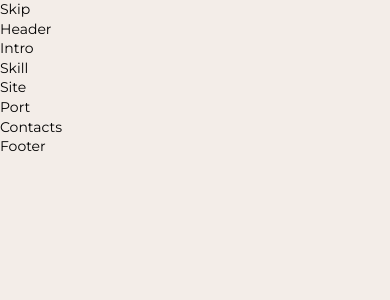
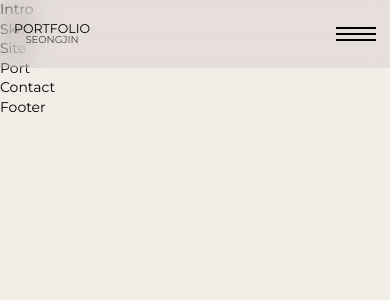
Before and after one commit to icarusw-code/PORTFOLIO, a React (Create React App) app: page / in a window 390 px wide. Shown: the top 300 px of the page. Built offline with nearby package versions, Linux system fonts and the light colour scheme; a small style sheet from the web is missing; a web font is replaced by a local one.

Commit message:
make header

```diff
--- a/src/assets/scss/section/_header.scss
+++ b/src/assets/scss/section/_header.scss
@@ -0,0 +1,127 @@
+#header {
+  @include position-fixed;
+  z-index: 10000;
+}
+.header__inner {
+  @include flex-between;
+  background-color: rgba(116, 99, 99, 0.1);
+  backdrop-filter: blur(15px);
+  padding: 1rem;
+
+  .header__logo {
+    font-size: 0.9rem;
+    text-align: center;
+    text-transform: uppercase;
+    line-height: 1;
+
+    em {
+      font-size: 10px;
+      display: block;
+      color: var(--black200);
+    }
+  }
+  .header__nav {
+    @media (max-width: 800px) {
+      display: none;
+
+      &.show {
+        display: block;
+
+        ul {
+          display: block;
+          position: absolute;
+          right: 0;
+          top: 68px;
+          background-color: rgba(116, 99, 99, 0.1);
+          backdrop-filter: blur(15px);
+          z-index: 10000;
+          min-width: 150px;
+          padding: 20px 0;
+
+          li {
+            display: block;
+            text-align: right;
+
+            a {
+              display: inline-block;
+              padding: 10px;
+            }
+          }
+        }
+      }
+      &.show + .header__nav__mobile span::before {
+        width: 20px;
+      }
+      &.show + .header__nav__mobile span::after {
+        width: 20px;
+      }
+    }
+
+    li {
+      display: inline;
+
+      a {
+        text-transform: uppercase;
+        font-size: 14px;
+        padding: 14px;
+        position: relative;
+
+        &::before {
+          content: "";
+          width: calc(100% - 28px);
+          height: 1px;
+          background-color: var(--black);
+          position: absolute;
+          left: 14px;
+          bottom: 10px;
+          transform: scaleX(0);
+          transition: all 0.3s;
+        }
+        &:hover::before {
+          transform: scaleX(1);
+        }
+      }
+    }
+  }
+
+  .header__nav__mobile {
+    display: none;
+    width: 40px;
+    height: 40px;
+    cursor: pointer;
+
+    @media (max-width: 800px) {
+      display: block;
+    }
+
+    span {
+      display: block;
+      width: 40px;
+      height: 2px;
+      background-color: var(--black);
+      margin-top: 19px;
+      position: relative;
+
+      &::before {
+        content: "";
+        width: 40px;
+        height: 2px;
+        background-color: var(--black);
+        position: absolute;
+        right: 0;
+        top: 6px;
+        transition: width 0.3s;
+      }
+      &::after {
+        content: "";
+        width: 40px;
+        height: 2px;
+        background-color: var(--black);
+        position: absolute;
+        left: 0;
+        bottom: 6px;
+        transition: width 0.3s;
+      }
+    }
+  }
+}
--- /dev/null
+++ b/src/components/Contact.jsx
@@ -0,0 +1,7 @@
+import React from "react";
+
+const Contact = () => {
+  return <div>Contact</div>;
+};
+
+export default Contact;
--- a/src/components/Contacts.jsx
+++ /dev/null
@@ -1,9 +0,0 @@
-import React from 'react'
-
-const Contacts = () => {
-  return (
-    <div>Contacts</div>
-  )
-}
-
-export default Contacts
--- a/src/components/Header.jsx
+++ b/src/components/Header.jsx
@@ -1,9 +1,70 @@
-import React from 'react'
+import React, { useState } from "react";
+
+const headerNav = [
+  {
+    title: "intro",
+    url: "#intro",
+  },
+  {
+    title: "skill",
+    url: "#skill",
+  },
+  {
+    title: "site",
+    url: "#site",
+  },
+  {
+    title: "portfolio",
+    url: "#port",
+  },
+  {
+    title: "contact",
+    url: "#contact",
+  },
+];
 
 const Header = () => {
+  const [show, setShow] = useState(false);
+
+  const toggleMenu = () => {
+    setShow((prevShow) => !prevShow);
+  };
+
   return (
-    <div>Header</div>
-  )
-}
+    <header id="header" role="banner">
+      <div className="header__inner">
+        <div className="header__logo">
+          <a href="/">
+            portfolio<em>seongjin</em>
+          </a>
+        </div>
+        <nav
+          className={`header__nav ${show ? "show" : ""}`}
+          role="navigation"
+          aria-label="메인메뉴"
+        >
+          <ul>
+            {headerNav.map((nav, key) => (
+              <li key={key}>
+                <a href={nav.url}>{nav.title}</a>
+              </li>
+            ))}
+          </ul>
+        </nav>
+        <div
+          className="header__nav__mobile"
+          id="headerToggle"
+          aria-controls="primary-menu"
+          aria-expanded={show ? "true" : "false"}
+          role="button"
+          tabIndex="0"
+          onClick={toggleMenu}
+        >
+          <span></span>
+        </div>
+      </div>
+    </header>
+  );
+};
 
-export default Header
+export default Header;
--- a/src/components/Skip.jsx
+++ b/src/components/Skip.jsx
@@ -1,9 +1,17 @@
-import React from 'react'
+import React from "react";
 
 const Skip = () => {
   return (
-    <div>Skip</div>
-  )
-}
+    <div id="skip">
+      <a href="#header">헤더 영역 바로가기</a>
+      <a href="#intro">소개 영역 바로가기</a>
+      <a href="#skill">스킬 영역 바로가기</a>
+      <a href="#site">사이트 영역 바로가기</a>
+      <a href="#port">포트폴리오 영역 바로가기</a>
+      <a href="#contact">연락처 영역 바로가기</a>
+      <a href="#footer">푸터 영역 바로가기</a>
+    </div>
+  );
+};
 
-export default Skip
+export default Skip;
--- a/src/views/HomeView.jsx
+++ b/src/views/HomeView.jsx
@@ -1,13 +1,13 @@
-import React from 'react'
-import Header from '../components/Header'
-import Skip from '../components/Skip'
-import Intro from '../components/Intro'
-import Skill from '../components/Skill'
-import Site from '../components/Site'
-import Port from '../components/Port'
-import Footer from '../components/Footer'
-import Contacts from '../components/Contacts'
-import Main from '../components/Main'
+import React from "react";
+import Header from "../components/Header";
+import Skip from "../components/Skip";
+import Intro from "../components/Intro";
+import Skill from "../components/Skill";
+import Site from "../components/Site";
+import Port from "../components/Port";
+import Footer from "../components/Footer";
+import Contact from "../components/Contact";
+import Main from "../components/Main";
 
 const HomeView = () => {
   return (
@@ -17,13 +17,13 @@
       <Main>
         <Intro />
         <Skill />
-            <Site/>
-            <Port/>
-            <Contacts />
+        <Site />
+        <Port />
+        <Contact />
       </Main>
       <Footer />
     </>
-  )
-}
+  );
+};
 
-export default HomeView
+export default HomeView;
```
Lines whose indentation alone changed are shown as unchanged.
